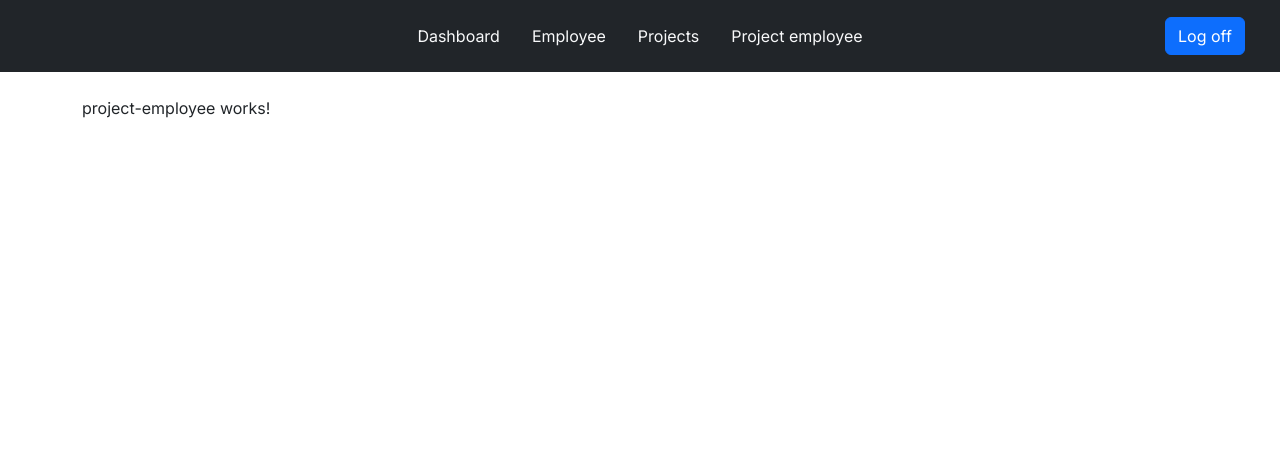
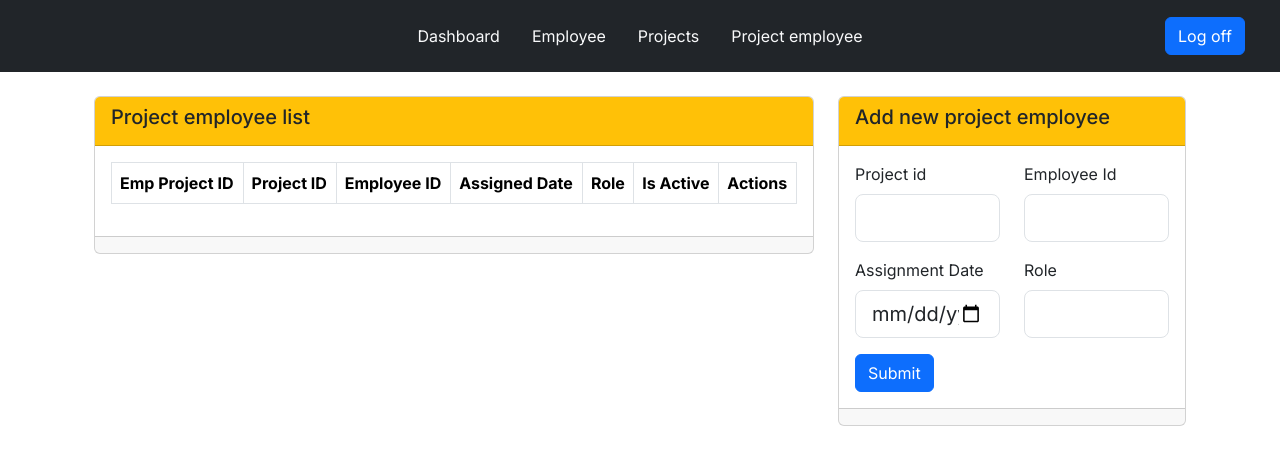
Before and after one commit to Mdkarimul/Employee-management, an Angular app: page /project-employee in a window 1280 px wide. Shown: the top 464 px of the page. Built offline with nearby package versions, Linux system fonts and the light colour scheme.

Commit message:
commit before project-employee-completion

```diff
--- a/src/app/pages/project-employee/project-employee.component.html
+++ b/src/app/pages/project-employee/project-employee.component.html
@@ -1 +1,108 @@
-<p>project-employee works!</p>
+<div class="container">
+  <div class="row">
+    <div class="col-md-8">
+      <div class="card">
+        <div class="card-header bg-warning">
+          <h5>Project employee list</h5>
+        </div>
+        <div class="card-body">
+          <table class="table table-bordered">
+            <thead>
+              <tr>
+                <th>Emp Project ID</th>
+                <th>Project ID</th>
+                <th>Employee ID</th>
+                <th>Assigned Date</th>
+                <th>Role</th>
+                <th>Is Active</th>
+                <th>Actions</th>
+              </tr>
+            </thead>
+            <tbody>
+              <!-- show our data -->
+            </tbody>
+          </table>
+        </div>
+        <div class="card-footer"></div>
+      </div>
+    </div>
+    <div class="col-md-4">
+      <div class="card">
+        <div class="card-header bg-warning">
+          <h5>Add new project employee</h5>
+        </div>
+        <div class="card-body">
+          <div class="row">
+            <div class="col-md-6">
+              <div class="mb-3">
+                <label for="project-id" class="form-label"
+                  >Project id</label
+                >
+                <input
+                  type="text"
+                  class="form-control form-control-lg"
+                  name="project-id"
+                  id="project-id"
+
+                />
+              </div>
+            </div>
+            <div class="col-md-6">
+                <div class="mb-3">
+                    <label for="employee-id" class="form-label"
+                      >Employee Id</label
+                    >
+                    <input
+                      type="text"
+                      class="form-control form-control-lg"
+                      name="employee-id"
+                      id="employee-id"
+
+                    />
+                  </div>
+            </div>
+          </div>
+
+          <div class="row">
+            <div class="col-md-6">
+              <div class="mb-3">
+                <label for="assign-date" class="form-label"
+                  >Assignment Date</label
+                >
+                <input
+                  type="date"
+                  class="form-control form-control-lg"
+                  name="assign-date"
+                  id="assign-date"
+
+                />
+              </div>
+            </div>
+            <div class="col-md-6">
+                <div class="mb-3">
+                    <label for="role" class="form-label"
+                      >Role</label
+                    >
+                    <input
+                      type="text"
+                      class="form-control form-control-lg"
+                      name="role"
+                      id="role"
+
+                    />
+                  </div>
+            </div>
+
+            <div class="row">
+                <div class="col-12">
+                    <button class="btn btn-primary " type="button">Submit</button>
+                </div>
+            </div>
+          </div>
+
+        </div>
+        <div class="card-footer"></div>
+      </div>
+    </div>
+  </div>
+</div>
--- a/src/app/pages/project-employee/project-employee.component.ts
+++ b/src/app/pages/project-employee/project-employee.component.ts
@@ -1,4 +1,4 @@
-import { Component } from '@angular/core';
+import { Component, OnInit } from '@angular/core';
 
 @Component({
   selector: 'app-project-employee',
@@ -7,6 +7,17 @@ import { Component } from '@angular/core';
   templateUrl: './project-employee.component.html',
   styleUrl: './project-employee.component.scss'
 })
-export class ProjectEmployeeComponent {
+export class ProjectEmployeeComponent  implements OnInit{
+
+
+
+
+  ngOnInit(): void {
+
+  }
+
+
+
+
 
 }
--- a/src/app/pages/project-form/project-form.component.html
+++ b/src/app/pages/project-form/project-form.component.html
@@ -4,7 +4,7 @@
       <h4>Projects</h4>
       <!-- Project Form -->
       <form class="mb-4" [formGroup]="projectForm">
-        <div class="mb-0 my-5">
+        <!-- <div class="mb-0 my-5">
           <label for="projectId"  class="form-label">Project id</label>
           <input
             type="text"
@@ -12,7 +12,7 @@
             id="projectId"
             formControlName="projectId"
           />
-        </div>
+        </div> -->
         <div class="mb-0 my-5">
           <label for="projectName" class="form-label">Project name</label>
           <input
@@ -33,6 +33,16 @@
             />
           </div>
 
+          <div class="mb-0 my-5">
+            <label for="emailId" class="form-label">Email id</label>
+            <input
+              type="text"
+              class="form-control form-control-lg"
+              id="emailId"
+              formControlName="emailId"
+            />
+          </div>
+
         <div class="mb-0 my-5">
           <label for="startDate" class="form-label">Start date</label>
           <input
@@ -46,12 +56,12 @@
           <label for="leadByEmpId" class="form-label"
             >Lead By Employee ID</label
           >
-          <input
-            type="number"
-            class="form-control form-control-lg"
-            id="leadByEmpId"
-            formControlName="leadByEmpId"
-          />
+         <select name="" class="form-select-lg form-select" id="leadByEmpId" formControlName="leadByEmpId"  >
+          <option selected="selected">Select</option>
+          @for (item of empList$ | async; track $index) {
+            <option [value]="item.employeeId">{{item.employeeName}}</option>
+          }
+         </select>
         </div>
 
         <div class="mb-0 my-5">
@@ -73,20 +83,18 @@
           />
         </div>
 
-        <div class="mb-0 my-5">
-            <label for="emailId" class="form-label">Email id</label>
-            <input
-              type="text"
-              class="form-control form-control-lg"
-              id="emailId"
-              formControlName="emailId"
-            />
-          </div>
 
         <!-- <button type="submit" class="btn btn-primary mt-3">Submit</button> -->
-        <button type="submit" class="my-3 btn btn-lg btn-primary">
-          <span class="mx-3">Add Now</span>
-        </button>
+         @if(projectForm.controls['projectId'].value==0){
+          <button type="button" (click)="onSaveProject()" class="my-3 btn btn-lg btn-primary">
+            <span class="mx-3">Save project</span>
+          </button>
+         }@else {
+          <button type="button" (click)="onUpdateProject()" class="my-3 btn btn-lg btn-success">
+            <span class="mx-3">Update Project</span>
+          </button>
+         }
+
       </form>
     </div>
 
--- a/src/app/pages/project/project.component.html
+++ b/src/app/pages/project/project.component.html
@@ -1,10 +1,9 @@
 <div class="container p-5 my-5">
   <div class="row" style="height:auto;">
-    <div class="col-md-4">
+    <div class="col-md-2">
 
         <div class="row">
-            <div class="col-md-6"> <h4>Projects</h4></div>
-            <div class="col-md-6">
+            <div class="col-md-12">
                 <button  routerLink="/new-project/0" class="btn btn-primary">Add project</button>
             </div>
         </div>
@@ -12,16 +11,16 @@
     </div>
 
 
-    <div class="col-md-8">
+    <div class="col-md-10">
 
    <!-- Project Table -->
    <h4 class="mb-4">Project list</h4>
    <table class="table ">
      <thead>
-       <tr>
-         <th>Project ID</th>
-         <th>Project Name</th>
-         <th>Client Name</th>
+       <tr class="p-5">
+         <th >Project ID</th>
+         <th >Project Name</th>
+         <th >Client Name</th>
          <th>Start Date</th>
          <th>Lead By Employee</th>
          <th>Actions</th>
@@ -29,17 +28,20 @@
      </thead>
      <tbody>
        <!-- Data rows go here -->
+       @for (item of projectList; track $index) {
         <tr>
-            <td>102</td>
-            <td>Web app</td>
-            <td>John sir</td>
-            <td>23-10-24</td>
-            <td>Md Farik</td>
-            <td>
-                <button class="btn"><i class="fa fa-edit"></i></button
-                    ><button  class="btn"><i class="fa fa-trash"></i></button>
-            </td>
-        </tr>
+          <td>{{item.projectId}}</td>
+          <td>{{item.projectName}}</td>
+          <td>{{item.clientName}}</td>
+          <td>{{item.startDate}}</td>
+          <td>{{item.leadByEmpId}}</td>
+          <td>
+              <button (click)="onEdit(item.projectId)" class="btn"><i class="fa fa-edit"></i></button
+                  ><button (click)="onDelete(item.projectId)"  class="btn"><i class="fa fa-trash"></i></button>
+          </td>
+      </tr>
+       }
+
      </tbody>
    </table>
 
--- a/src/app/pages/project/project.component.scss
+++ b/src/app/pages/project/project.component.scss
@@ -0,0 +1,5 @@
+th {
+    padding: 15px;
+    background-color: #000;
+    color: #fff;
+}
--- a/src/app/pages/project/project.component.ts
+++ b/src/app/pages/project/project.component.ts
@@ -1,6 +1,7 @@
-import { Component } from '@angular/core';
-import { RouterLink } from '@angular/router';
-
+import { Component, inject, OnInit } from '@angular/core';
+import { Router, RouterLink } from '@angular/router';
+import { Iproject } from '../../model/interface/master';
+import { MasterService } from '../../service/master.service';
 @Component({
   selector: 'app-project',
   standalone: true,
@@ -8,6 +9,46 @@ import { RouterLink } from '@angular/router';
   templateUrl: './project.component.html',
   styleUrl: './project.component.scss'
 })
-export class ProjectComponent {
+export class ProjectComponent implements OnInit {
+
+
+projectList:Iproject[] = [];
+masterService = inject(MasterService);
+route  = inject(Router);
+ngOnInit(): void {
+    this.getAllProject();
+  }
+
+  getAllProject(){
+  this.masterService.getAllProject().subscribe({
+    next:(res:Iproject[])=>{
+      this.projectList = res;
+    },
+    error:(error)=>{
+      console.log(error);
+    },
+    complete:()=>{
+    }
+  })
+  }
+
+  onEdit(projectId:number){
+     this.route.navigate(['new-project',projectId]);
+  }
+
+  onDelete(projectId:number){
+  this.masterService.deleteProject(projectId).subscribe({
+    next:(res)=>{
+   console.log(res,' Delete success !');
+   this.getAllProject();
+    },
+    error:(error)=>{
+console.log(error)
+    },
+   complete() {
+   }
+  })
+  }
+
 
 }
--- a/src/app/service/master.service.ts
+++ b/src/app/service/master.service.ts
@@ -1,6 +1,6 @@
 import { HttpClient } from '@angular/common/http';
 import { Injectable } from '@angular/core';
-import { IApiResponse } from '../model/interface/master';
+import { IApiResponse, Iproject, IProjectEmployer } from '../model/interface/master';
 import { Observable } from 'rxjs';
 import { IsActiveMatchOptions } from '@angular/router';
 import { Employee } from '../model/class/Employee';
@@ -38,8 +38,41 @@ export class MasterService {
 
   updateEmployee(empObj:Employee):Observable<Employee>{
     return this.http.put<Employee>(this.apiUrl+"/UpdateEmployee/"+empObj.employeeId,empObj);
+  }
 
-  }
+  saveProject(data:Employee):Observable<Iproject>{
+    return this.http.post<Iproject>(`${this.apiUrl}/CreateProject`,data);
+   }
+
+   getAllProject():Observable<Iproject[]>{
+    return this.http.get<Iproject[]>(`${this.apiUrl}/GetAllProjects`);
+   }
+   deleteProject(id:number) {
+return this.http.delete(`${this.apiUrl}/DeleteProject/${id}`);
+   }
+
+   getProjectById(id:number):Observable<Iproject>{
+    return this.http.get<Iproject>(`${this.apiUrl}/GetProject/${id}`)
+   }
+
+   updateProject(data:Iproject):Observable<Iproject>{
+    return this.http.put<Iproject>(`${this.apiUrl}/UpdateProject/${data.projectId}`,data);
+   }
+
+   getAllProjectEmployee():Observable<IProjectEmployer[]>{
+    return this.http.get<IProjectEmployer[]>(`${this.apiUrl}/GetAllProjectEmployees`);
+   }
+
+   updateProjectEmployee(data:IProjectEmployer):Observable<IProjectEmployer>{
+     return this.http.put<IProjectEmployer>(this.apiUrl+"/UpdateProjectEmployees/"+data.ProjectId,data);
+   }
+   deleteProjectEmployee(id:number){
+  return this.http.delete(`${this.apiUrl}/DeleteProjectEmployee/${id}}`);
+   }
+   createProjectEmployee(data:IProjectEmployer):Observable<IProjectEmployer>{
+   return this.http.post<IProjectEmployer>(this.apiUrl+"/CreateProjectEmployee",data);
+   }
+
 
 
 }
```
Also changed, not shown: src/app/model/interface/master.ts (+20 -2 lines), src/app/pages/project-form/project-form.component.ts (+70 -12 lines).
